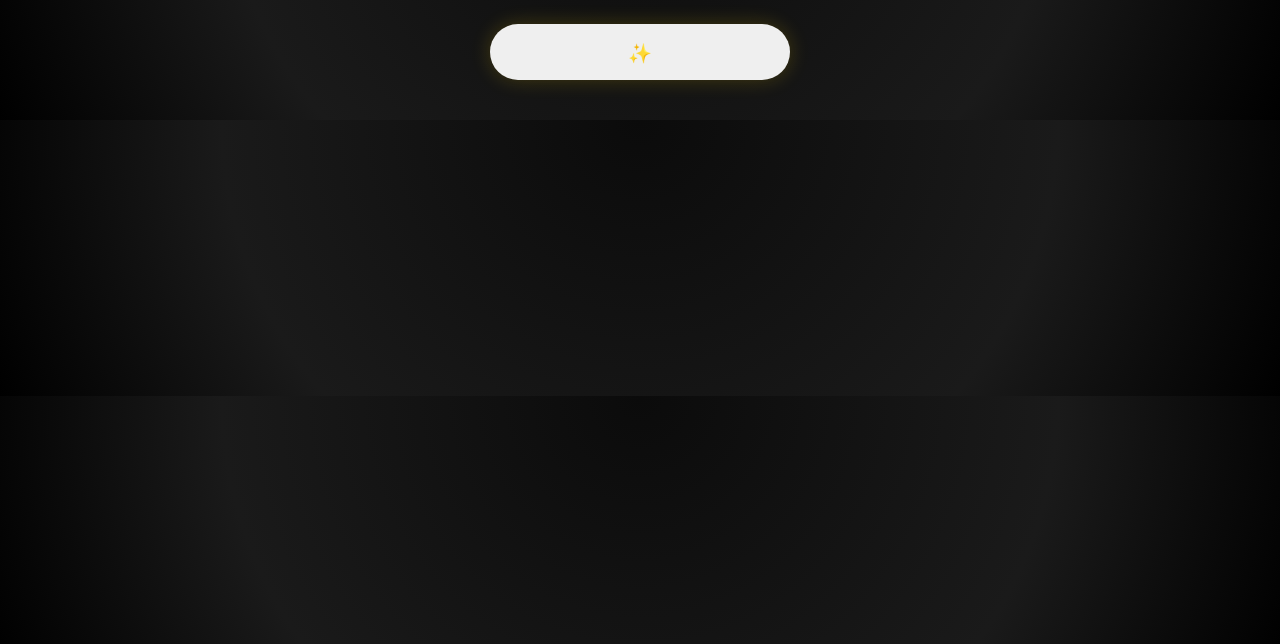
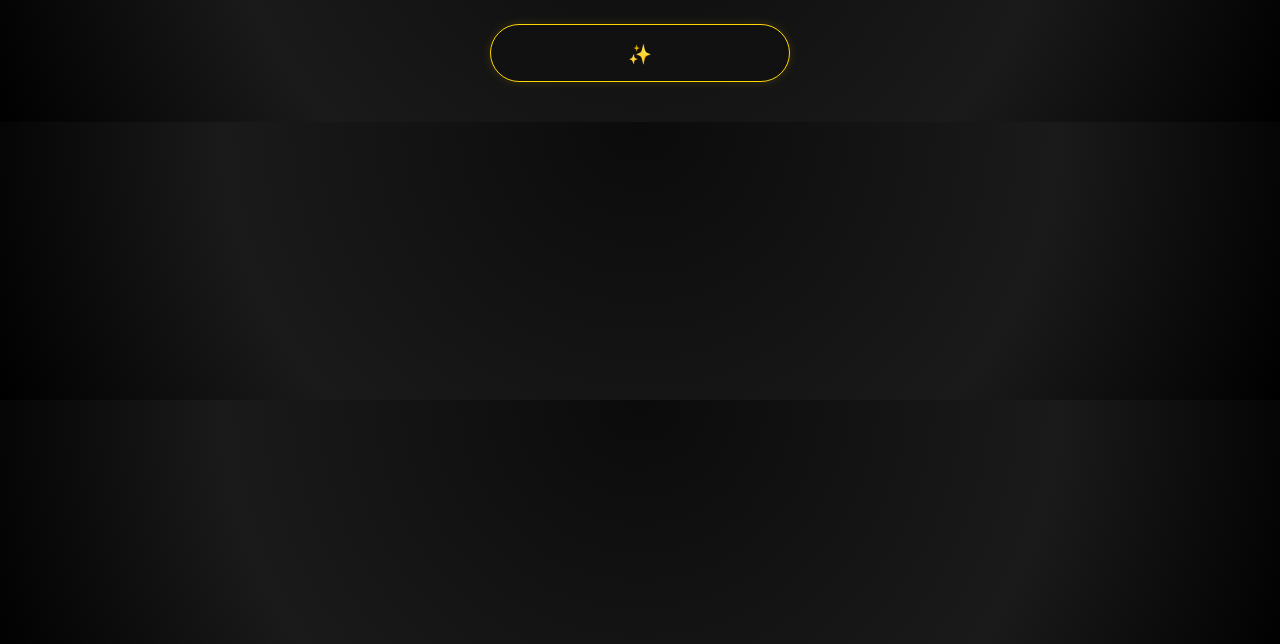
Before and after one commit to Anuj-ipynb/Mallipoo, a plain HTML site: page index.html in a window 1280 px wide. Shown: the part 156-800 px from the top of the page. Drawn offline with nearby package versions, Linux system fonts and the light colour scheme.

Commit message:
Update index.html

```diff
--- a/index.html
+++ b/index.html
@@ -58,15 +58,23 @@
  button {
   padding: 15px 30px;
   font-size: 1.2em;
-      border: none;
+  border: 1.5px solid #ffd700;
   border-radius: 50px;
   cursor: pointer;
-      transition: all 0.4s ease;
+  transition: all 0.3s ease;
   font-family: 'Playfair Display', serif;
-      box-shadow: 0 0 20px rgba(255, 215, 0, 0.2);
+  background-color: #111;
+  color: #ffd700;
+  box-shadow: 0 0 10px rgba(255, 215, 0, 0.15);
   width: 80%;
   max-width: 300px;
 }
+
+button:hover {
+  background-color: #222;
+  box-shadow: 0 0 20px rgba(255, 215, 0, 0.3);
+}
+
 
     .yes {
       background-color: #ffd700;
```
Lines whose indentation alone changed are shown as unchanged.
